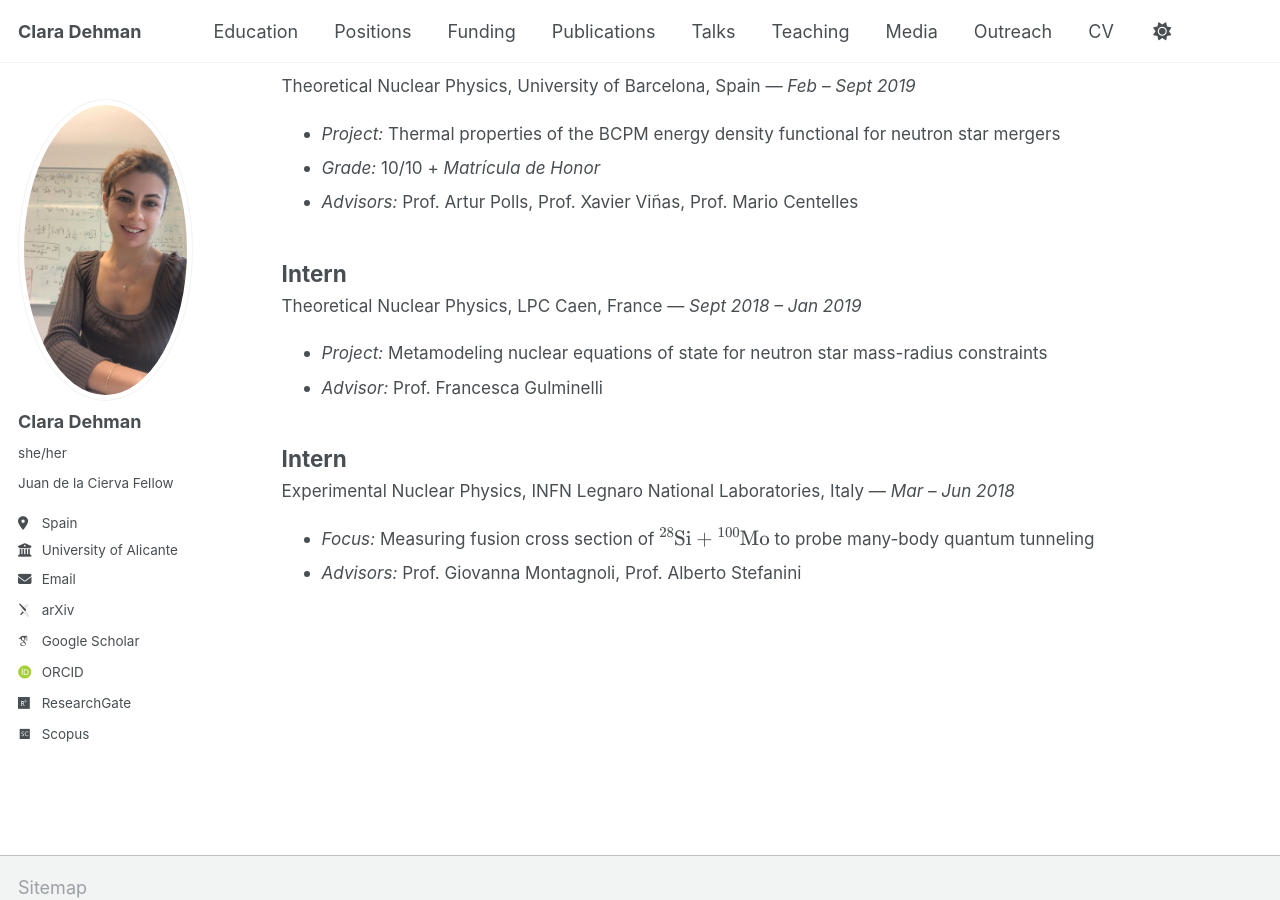
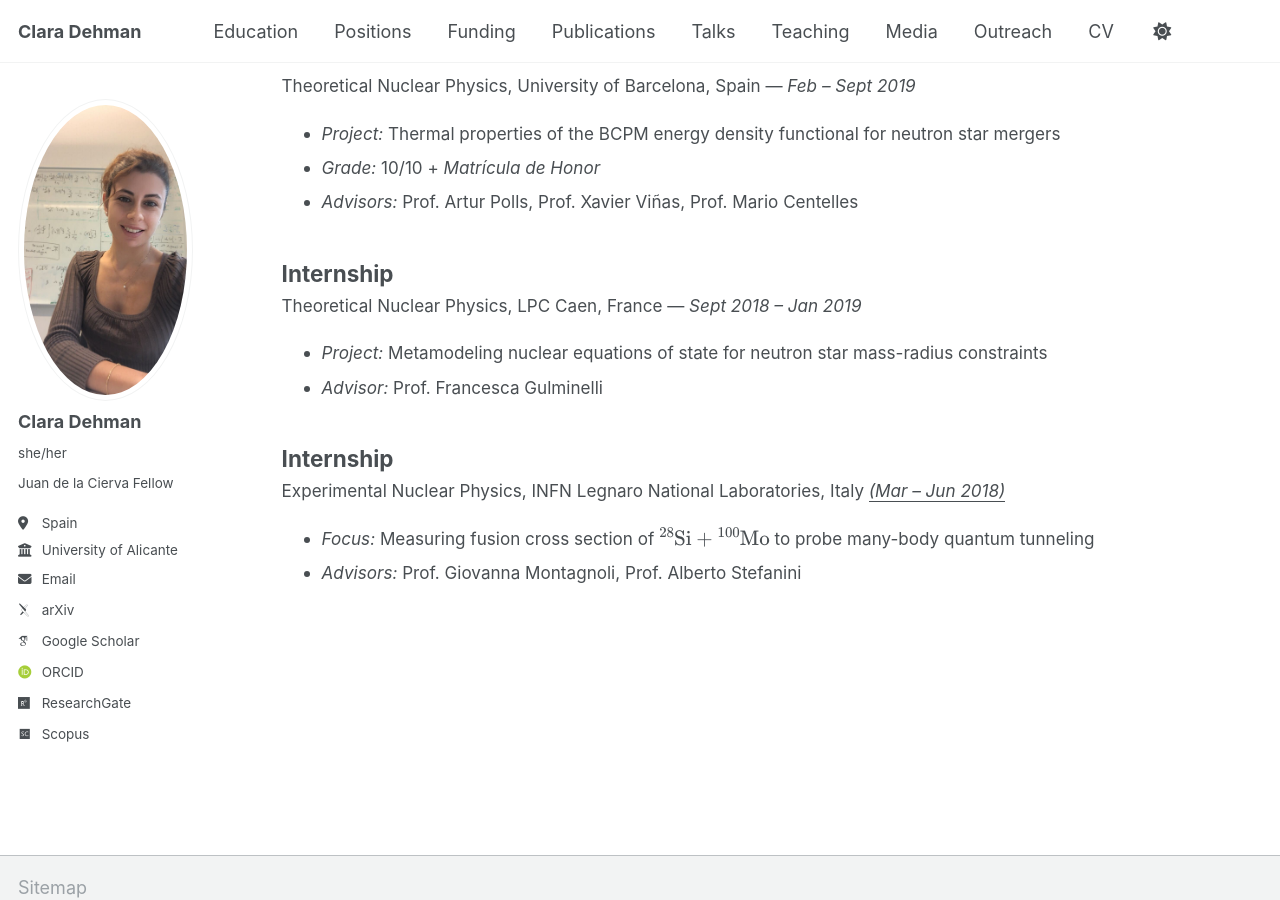
Before and after one commit to ClaraDehman/ClaraDehman.github.io, a Jekyll site: the page built from _pages/positions.html, in a window 1280 px wide and 900 px high, scrolled down 873 px. Built offline with Jekyll 4.4.1, drawn with Linux system fonts in a browser that asks for light colours; some web fonts are replaced.

Commit message:
Update positions.html

```diff
--- a/_pages/positions.html
+++ b/_pages/positions.html
@@ -54,7 +54,7 @@ author_profile: true
 </div>
 
 <div class="archive__item">
-  <h2 class="archive__item-title">Intern</h2>
+  <h2 class="archive__item-title">Internship</h2>
   <p class="archive__item-excerpt" style="font-size: 0.95em;">Theoretical Nuclear Physics, LPC Caen, France — <em>Sept 2018 – Jan 2019</em></p>
   <ul class="archive__item-excerpt" style="font-size: 0.95em;">
     <li><em>Project:</em> Metamodeling nuclear equations of state for neutron star mass-radius constraints</li>
@@ -63,8 +63,8 @@ author_profile: true
 </div>
 
 <div class="archive__item">
-  <h2 class="archive__item-title">Intern</h2>
-  <p class="archive__item-excerpt" style="font-size: 0.95em;">Experimental Nuclear Physics, INFN Legnaro National Laboratories, Italy — <em>Mar – Jun 2018</em></p>
+  <h2 class="archive__item-title">Internship</h2>
+  <p class="archive__item-excerpt" style="font-size: 0.95em;">Experimental Nuclear Physics, INFN Legnaro National Laboratories, Italy <em><u>(Mar – Jun 2018)</u></em></p>
   <ul class="archive__item-excerpt" style="font-size: 0.95em;">
     <li><em>Focus:</em> Measuring fusion cross section of \( {}^{28}\mathrm{Si} + {}^{100}\mathrm{Mo} \) to probe many-body quantum tunneling</li>
     <li><em>Advisors:</em> Prof. Giovanna Montagnoli, Prof. Alberto Stefanini</li>
```
